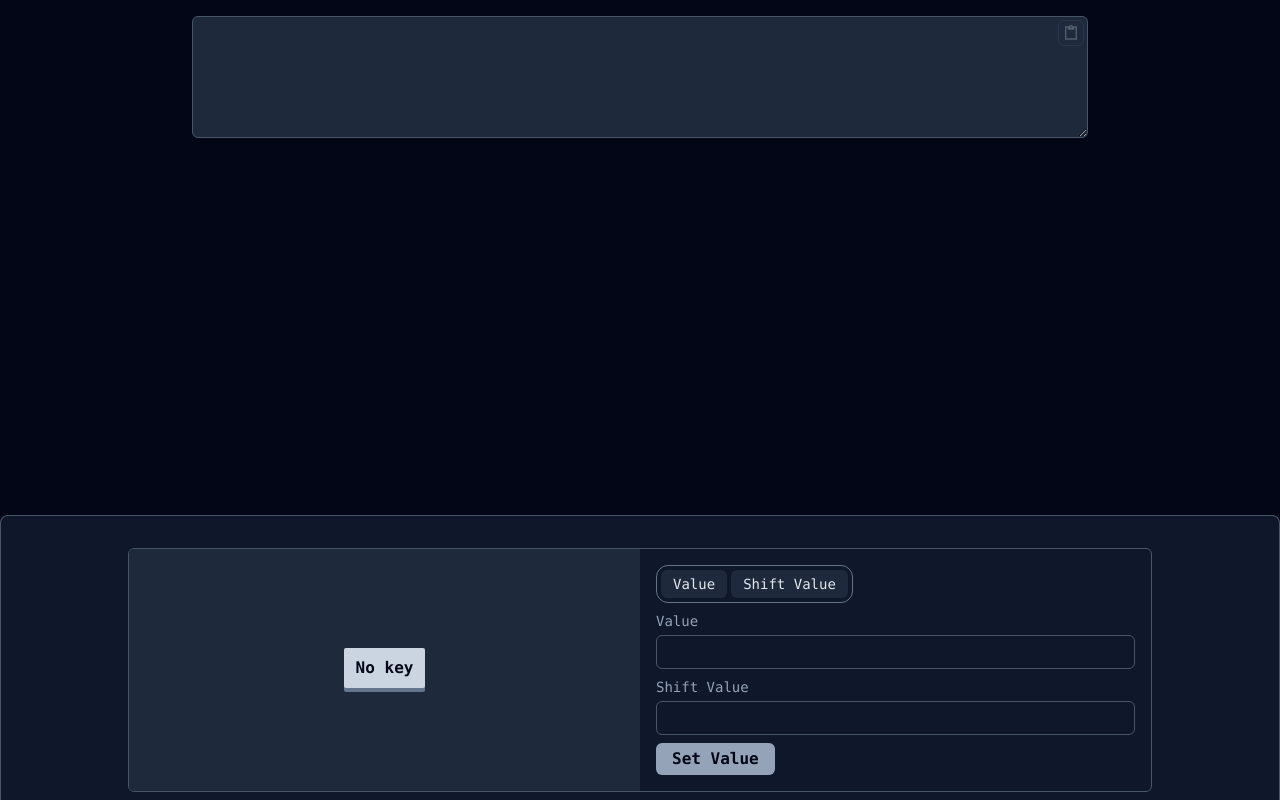
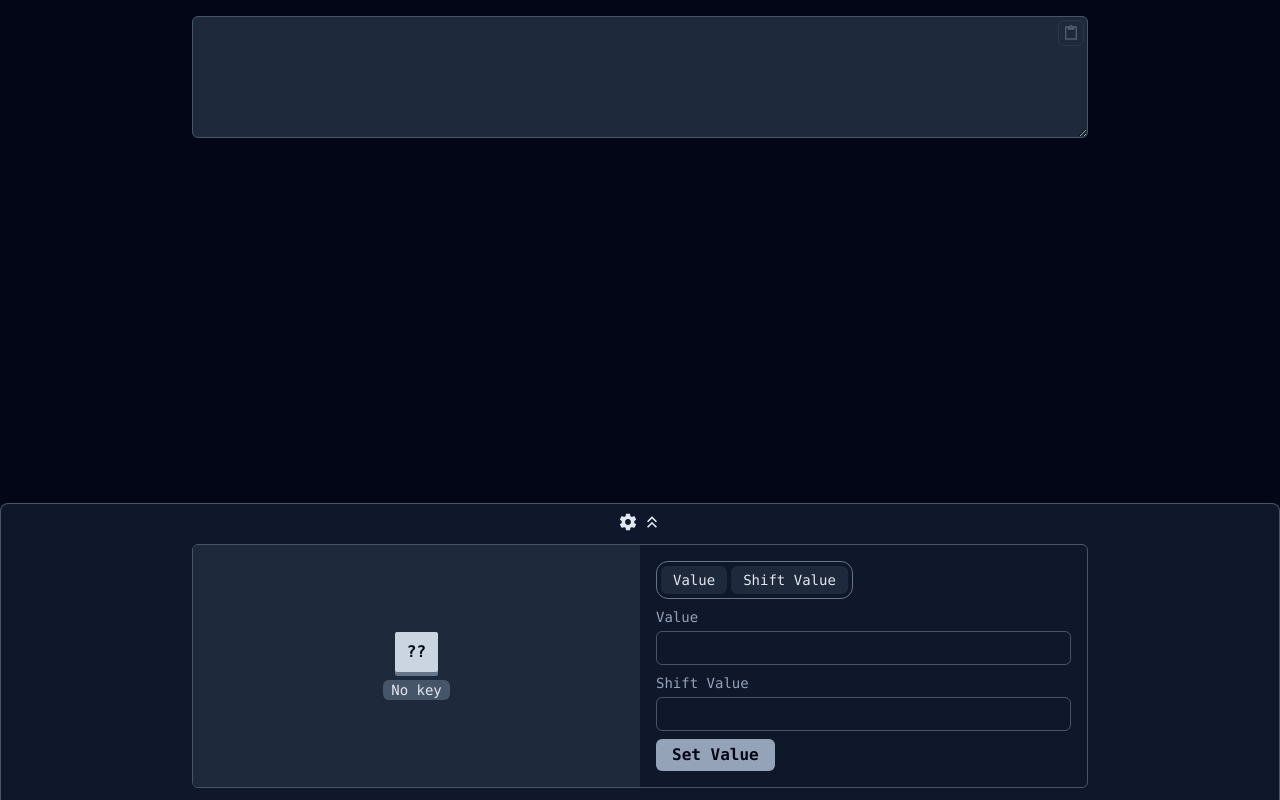
Before and after one commit to Diego-0110/erratic-keys, a Next.js app: page / in a window 1280 px wide. Built offline with nearby package versions, Linux system fonts and the light colour scheme.

Commit message:
KeyConfigCard and styles for configuration drawer

```diff
--- a/src/app/globals.css
+++ b/src/app/globals.css
@@ -18,6 +18,25 @@
   }
 }
 
+::-webkit-scrollbar {
+  width: .8em;
+  height: .8em;
+}
+::-webkit-scrollbar-track {
+  background: transparent;
+}
+/* Handle */
+::-webkit-scrollbar-thumb {
+  border: .2em solid rgba(0, 0, 0, 0);
+  background-clip: padding-box;
+  background-color: theme('colors.slate.500');
+  border-radius: .4em;
+}
+/* Handle on hover */
+::-webkit-scrollbar-thumb:hover {
+  background-color: theme('colors.slate.400');
+}
+
 body {
   color: rgb(var(--foreground-rgb));
   background: linear-gradient(
--- a/src/app/page.tsx
+++ b/src/app/page.tsx
@@ -4,6 +4,8 @@ import { useState } from 'react';
 import Configuration from '@/components/Configuration';
 import KeyboardAndInput from '@/components/KeyboardAndInput';
 import { KeyboardConfig, KeyConfig } from '@/types';
+import KeyConfigCard from '@/components/KeyConfigCard';
+import { DoubleArrowIcon, SettingsIcon } from '@/components/icons';
 
 export default function Home() {
   const [keyboardConfig, setKeyboardConfig] = useState<KeyboardConfig>({});
@@ -13,8 +15,22 @@ export default function Home() {
   return (
     <main className="flex min-h-screen flex-col items-center justify-between p-4 font-mono text-slate-200 bg-slate-950">
       <KeyboardAndInput keyboardConfig={keyboardConfig} />
-      <div className="bg-slate-900 absolute bottom-0 left-0 right-0 max-h-[50vh] overflow-auto p-2 pt-8 rounded-t-lg border-t-[.1em] border-x-[.1em] border-slate-600">
-        <Configuration keyboardConfig={keyboardConfig} setKeyConfig={setKeyConfig} />
+      <div className="bg-slate-900 fixed overflow-auto scrollbar bottom-0 left-0 right-0 max-h-[50vh] px-2 pt-10 pb-3 rounded-t-lg border-t-[.1em] border-x-[.1em] border-slate-600">
+        <div className="absolute top-2 right-0 flex justify-center gap-1 w-full">
+          <SettingsIcon className="w-5" />
+          <DoubleArrowIcon className="w-5" />
+        </div>
+        <div className="flex flex-col gap-2 max-w-4xl m-auto">
+          <Configuration keyboardConfig={keyboardConfig} setKeyConfig={setKeyConfig} />
+          {Object.entries(keyboardConfig)
+            .map(([keyCode, keyConfig]) => (
+              <KeyConfigCard
+                key={keyCode}
+                keyCode={keyCode}
+                keyConfig={keyConfig}
+              />
+            ))}
+        </div>
       </div>
     </main>
   );
--- a/src/components/Configuration.tsx
+++ b/src/components/Configuration.tsx
@@ -14,7 +14,8 @@ interface Props {
 }
 
 interface KeyData {
-  code: string
+  code: string,
+  key: string
 }
 
 export default function Configuration({ keyboardConfig, setKeyConfig }: Props) {
@@ -25,7 +26,7 @@ export default function Configuration({ keyboardConfig, setKeyConfig }: Props) {
     value: boolean, shift: boolean }>({ value: false, shift: false });
   const [shiftValue, setShiftValue] = useState<string>('');
   const handleKeyDown = (evt: React.KeyboardEvent<HTMLElement>) => {
-    setKeyData({ code: evt.code });
+    setKeyData({ code: evt.code, key: evt.key });
     if (evt.code in keyboardConfig) {
       setValue(keyboardConfig[evt.code].value);
       setShiftValue(keyboardConfig[evt.code].shiftValue || '');
@@ -54,16 +55,19 @@ export default function Configuration({ keyboardConfig, setKeyConfig }: Props) {
     console.log(keyboardConfig);
   }, [keyboardConfig]);
   return (
-    <section className="flex w-full max-w-5xl m-auto border-[.1em] border-slate-600 rounded-md overflow-hidden">
+    <section className="flex w-full border-[.1em] border-slate-600 rounded-md overflow-hidden">
       <div
-        className="flex-1 flex justify-center items-center p-4 bg-slate-800"
+        className="flex-1 flex flex-col gap-1 justify-center items-center p-4 bg-slate-800"
         role="presentation"
         // TODO use button instead
         // eslint-disable-next-line jsx-a11y/no-noninteractive-tabindex
         tabIndex={0}
         onKeyDown={handleKeyDown}
       >
-        <Key keyStr={keyData ? keyData.code : 'No key'} />
+        <Key keyStr={keyData ? keyData.key : '??'} />
+        <span className="px-2 text-sm bg-slate-600 rounded-md">
+          {keyData ? keyData.code : 'No key'}
+        </span>
       </div>
       <div className="flex-1 p-4">
         <GroupOptions>
--- /dev/null
+++ b/src/components/KeyConfigCard.tsx
@@ -0,0 +1,48 @@
+import { KeyConfig } from '@/types';
+import Key from './Key';
+import { ShiftIcon } from './icons';
+
+interface Props {
+  keyCode: string,
+  keyConfig: KeyConfig
+}
+export default function KeyConfigCard({ keyCode, keyConfig }: Props) {
+  return (
+    <div className="flex w-full border-[.1em] border-slate-600 rounded-md overflow-hidden">
+      <div
+        className="flex flex-col gap-1 justify-center items-center p-2 px-6 bg-slate-800 border-r-[.1em] border-slate-600"
+      >
+        <Key keyStr="A" />
+        <span className="px-2 text-sm bg-slate-600 rounded-md">
+          {keyCode}
+        </span>
+      </div>
+      <div className="flex-1 flex flex-col">
+        <div className="flex flex-1 border-b-[.05em] border-slate-600">
+          <div className="flex items-center p-2 px-3 bg-slate-800 border-r-[.1em] border-slate-600">
+            <span className="block w-6 h-6 mb-[.2em] bg-slate-300 shadow-[0_0.2em_white] shadow-slate-500 rounded-sm" />
+          </div>
+          <div className="flex items-center p-2 px-3 text-blue-400 font-semibold">
+            <p>{keyConfig.value}</p>
+          </div>
+        </div>
+        {keyConfig.shiftValue !== undefined && (
+        <div className="flex flex-1 border-t-[.05em] border-slate-600">
+          <div className="flex items-center gap-1 p-2 px-3 bg-slate-800 border-r-[.1em] border-slate-600">
+            <span
+              className="block p-1 mb-[.2em] text-slate-900 text-xs font-semibold bg-slate-300 shadow-[0_0.2em_white] shadow-slate-500 rounded-sm"
+            >
+              <ShiftIcon className="w-4" />
+            </span>
+            <span>+</span>
+            <span className="block w-6 h-6 mb-[.2em] bg-slate-300 shadow-[0_0.2em_white] shadow-slate-500 rounded-sm" />
+          </div>
+          <div className="flex items-center p-2 px-3 text-blue-400 font-semibold">
+            <p>{keyConfig.shiftValue}</p>
+          </div>
+        </div>
+        )}
+      </div>
+    </div>
+  );
+}
--- a/src/components/icons.tsx
+++ b/src/components/icons.tsx
@@ -26,3 +26,28 @@ export function SwapVertIcon(props: Props) {
     </svg>
   );
 }
+
+export function ShiftIcon(props: Props) {
+  return (
+    <svg xmlns="http://www.w3.org/2000/svg" {...props} width="32" fill="currentColor" viewBox="0 0 24 24">
+      <path d="M8 21v-8H3l9-11l9 11h-5v8zm2-2h4v-8h2.775L12 5.15L7.225 11H10zm2-8" />
+    </svg>
+  );
+}
+
+export function DoubleArrowIcon(props: Props) {
+  return (
+    <svg xmlns="http://www.w3.org/2000/svg" {...props} width="32" fill="currentColor" viewBox="0 0 24 24">
+      <path d="M6 17.59L7.41 19L12 14.42L16.59 19L18 17.59l-6-6z" />
+      <path d="m6 11l1.41 1.41L12 7.83l4.59 4.58L18 11l-6-6z" />
+    </svg>
+  );
+}
+
+export function SettingsIcon(props: Props) {
+  return (
+    <svg xmlns="http://www.w3.org/2000/svg" {...props} width="32" fill="currentColor" viewBox="0 0 24 24">
+      <path d="m19.44 12.99l-.01.02c.04-.33.08-.67.08-1.01c0-.34-.03-.66-.07-.99l.01.02l2.44-1.92l-2.43-4.22l-2.87 1.16l.01.01c-.52-.4-1.09-.74-1.71-1h.01L14.44 2H9.57l-.44 3.07h.01c-.62.26-1.19.6-1.71 1l.01-.01l-2.88-1.17l-2.44 4.22l2.44 1.92l.01-.02c-.04.33-.07.65-.07.99c0 .34.03.68.08 1.01l-.01-.02l-2.1 1.65l-.33.26l2.43 4.2l2.88-1.15l-.02-.04c.53.41 1.1.75 1.73 1.01h-.03L9.58 22h4.85s.03-.18.06-.42l.38-2.65h-.01c.62-.26 1.2-.6 1.73-1.01l-.02.04l2.88 1.15l2.43-4.2s-.14-.12-.33-.26zM12 15.5c-1.93 0-3.5-1.57-3.5-3.5s1.57-3.5 3.5-3.5s3.5 1.57 3.5 3.5s-1.57 3.5-3.5 3.5" />
+    </svg>
+  );
+}
```
